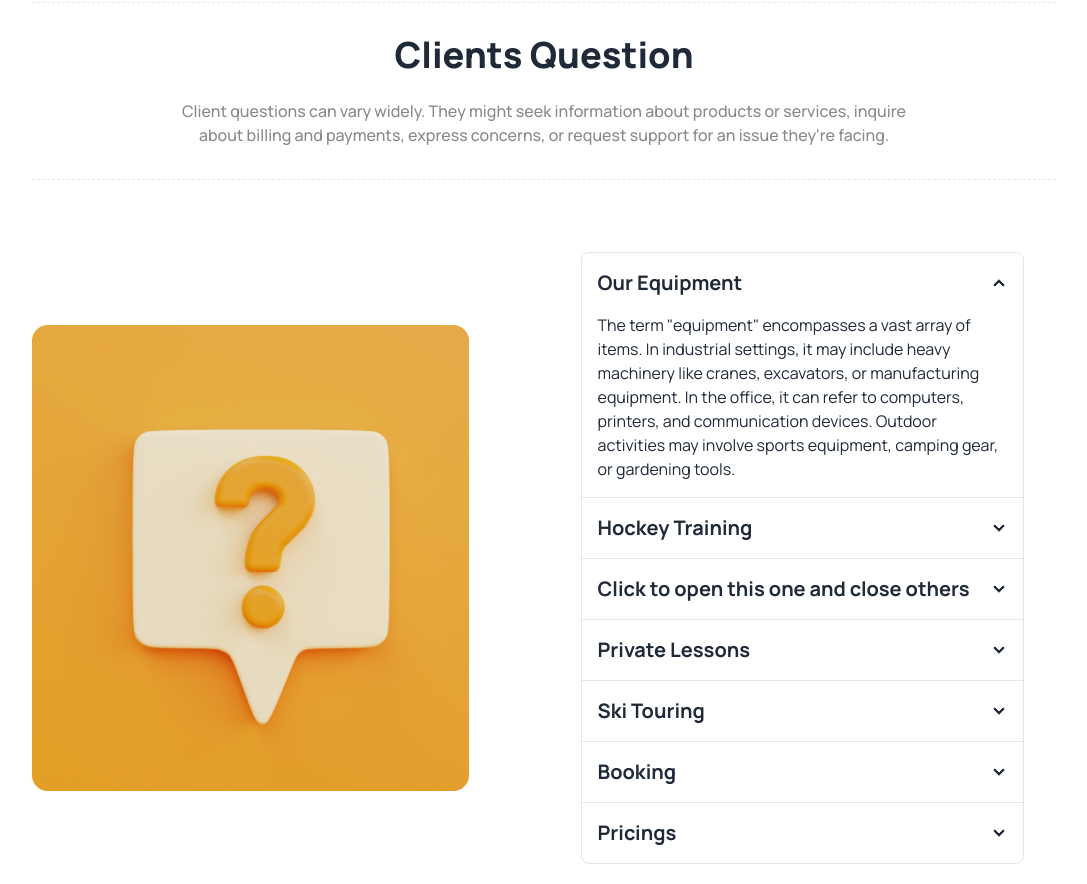
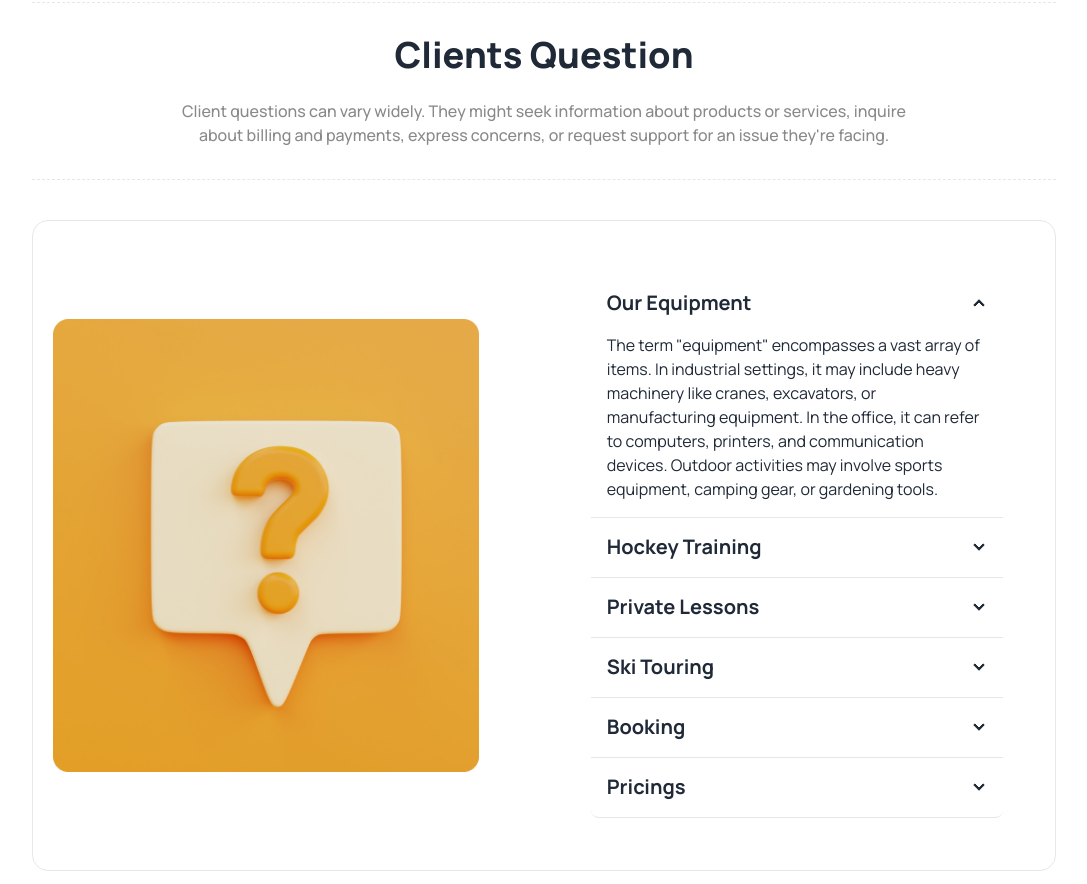
Before and after one commit to md-jihad-khan/B9A3-Hockeys, a plain HTML site: page index.html in a window 1280 px wide. Shown: the part 3576-4460 px from the top of the page, without its empty margins (96-1183 px from the left). Drawn offline with nearby package versions, Linux system fonts and the light colour scheme.

Commit message:
fixed some error

```diff
--- a/index.html
+++ b/index.html
@@ -118,7 +118,7 @@
           <div id="slide1" class="carousel-item relative w-full">
             <img src="./Images/1.png" class="w-full" />
             <div
-              class="absolute flex gap-5 transform -translate-y-1/2 left-5 right-5 bottom-3"
+              class="absolute flex gap-5 transform -translate-y-1/2 left-5 bottom-3"
             >
               <a href="#slide3" class="btn btn-circle bg-black text-white">❮</a>
               <a href="#slide2" class="btn btn-circle bg-black text-white">❯</a>
@@ -607,7 +607,7 @@
         </div>
         <hr class="border-dashed mb-10" />
 
-        <div class="card lg:card-side gap-20">
+        <div class="card lg:card-side gap-20 border p-5">
           <figure>
             <img class="" src="./images/11.png" alt="Album" />
           </figure>
@@ -615,7 +615,7 @@
             <div class="join join-vertical w-full">
               <div class="join join-vertical w-full">
                 <div
-                  class="collapse collapse-arrow join-item border border-base-300"
+                  class="collapse collapse-arrow join-item border-b border-base"
                 >
                   <input type="radio" name="my-accordion-4" checked="checked" />
                   <div class="collapse-title text-xl font-bold">
@@ -633,7 +633,7 @@
                   </div>
                 </div>
                 <div
-                  class="collapse collapse-arrow join-item border border-base-300"
+                  class="collapse collapse-arrow join-item border-b border-base-300"
                 >
                   <input type="radio" name="my-accordion-4" />
                   <div class="collapse-title text-xl font-bold">
@@ -652,18 +652,7 @@
                   </div>
                 </div>
                 <div
-                  class="collapse collapse-arrow join-item border border-base-300"
-                >
-                  <input type="radio" name="my-accordion-4" />
-                  <div class="collapse-title text-xl font-bold">
-                    Click to open this one and close others
-                  </div>
-                  <div class="collapse-content">
-                    <p>hello</p>
-                  </div>
-                </div>
-                <div
-                  class="collapse collapse-arrow join-item border border-base-300"
+                  class="collapse collapse-arrow join-item border-b border-base-300"
                 >
                   <input type="radio" name="my-accordion-4" />
                   <div class="collapse-title text-xl font-bold">
@@ -683,7 +672,7 @@
                   </div>
                 </div>
                 <div
-                  class="collapse collapse-arrow join-item border border-base-300"
+                  class="collapse collapse-arrow join-item border-b border-base-300"
                 >
                   <input type="radio" name="my-accordion-4" />
                   <div class="collapse-title text-xl font-bold">
@@ -703,7 +692,7 @@
                   </div>
                 </div>
                 <div
-                  class="collapse collapse-arrow join-item border border-base-300"
+                  class="collapse collapse-arrow join-item border-b border-base-300"
                 >
                   <input type="radio" name="my-accordion-4" />
                   <div class="collapse-title text-xl font-bold">Booking</div>
@@ -718,7 +707,7 @@
                   </div>
                 </div>
                 <div
-                  class="collapse collapse-arrow join-item border border-base-300"
+                  class="collapse collapse-arrow join-item border-b border-base-300"
                 >
                   <input type="radio" name="my-accordion-4" />
                   <div class="collapse-title text-xl font-bold">Pricings</div>
@@ -831,7 +820,7 @@
       </section>
       <!-- social section -->
       <section
-        class="text-center my-24 w-11/12 mx-auto md:w-full bg-[#13131808] p-9"
+        class="text-center my-24 w-11/12 mx-auto md:w-full bg-[#13131808] p-9 shadow"
       >
         <p class="text-2xl font-extrabold">Social Media</p>
         <div class="flex mt-6 gap-5 text-3xl justify-center">
```
